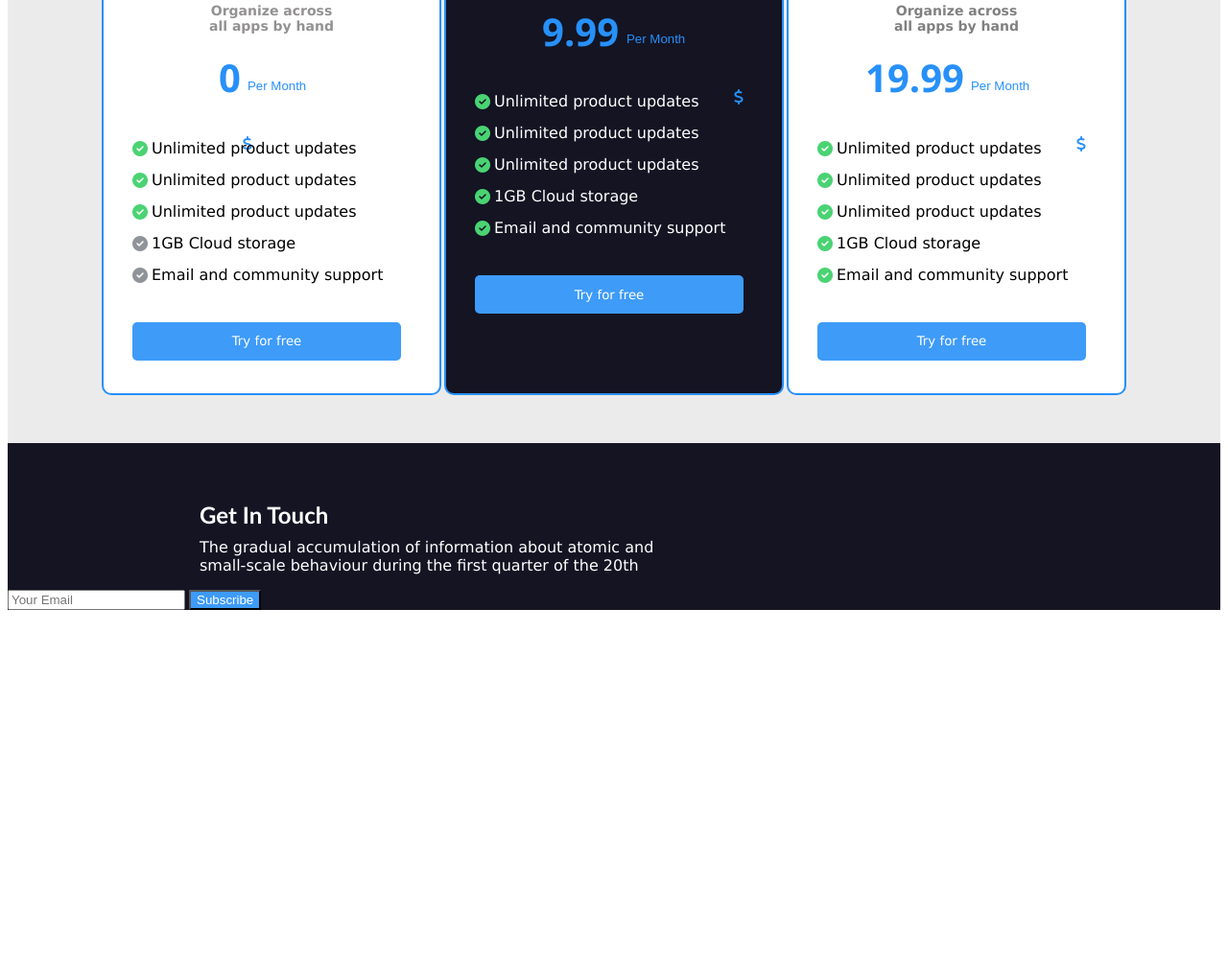
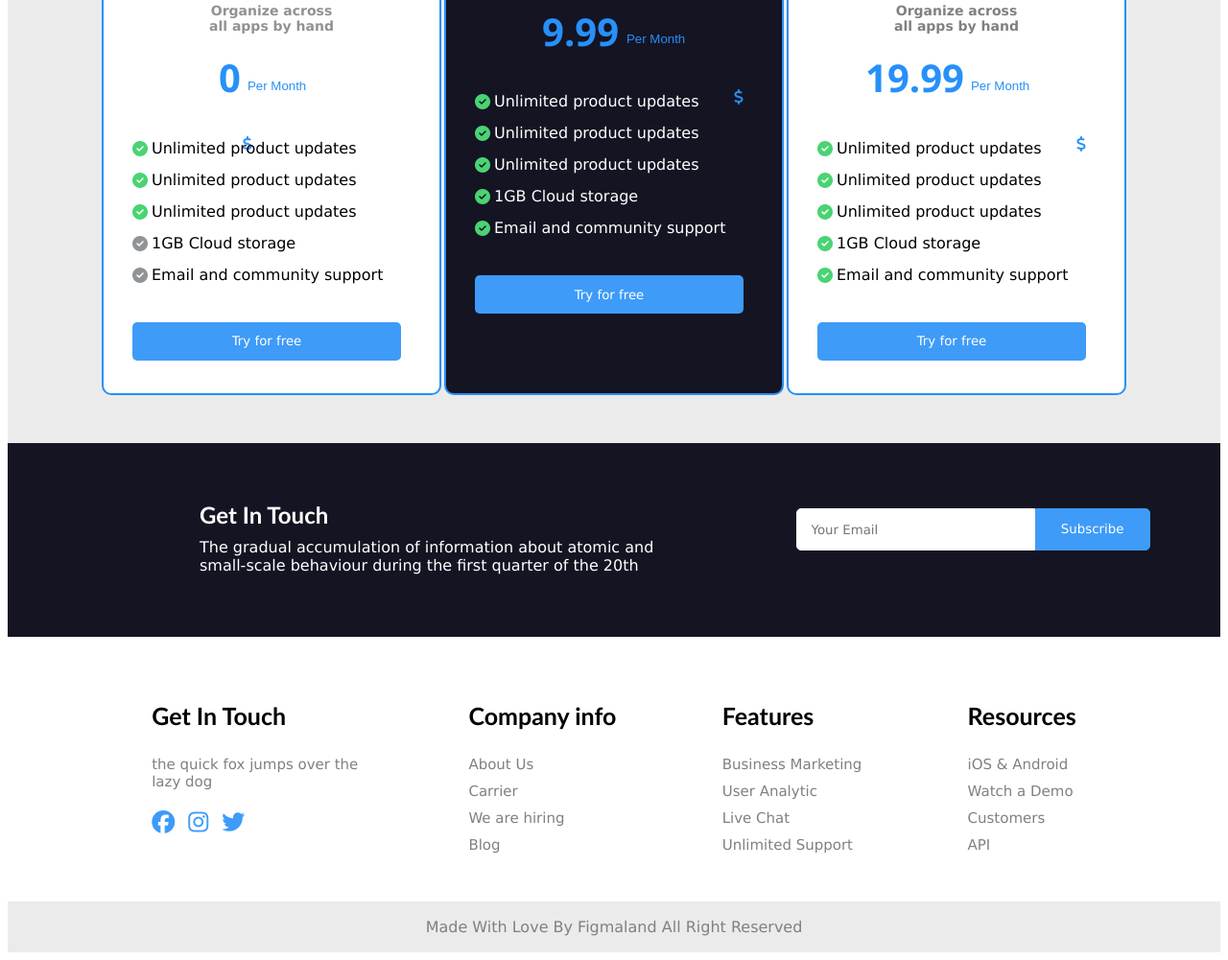
Before and after one commit to shreya-paul-17/Milestone-1-Exam, a plain HTML site: page Project-2/index.html in a window 1280 px wide. Shown: the part 3367-4368 px from the top of the page at 96% size. Before the commit the page ends 4011 px from the top, so only its background shows below. Drawn offline with Linux system fonts and the light colour scheme.

Commit message:
Add updated files

```diff
--- a/Project-2/index.html
+++ b/Project-2/index.html
@@ -274,8 +274,45 @@
     <section class="section-6">
         <h1>Get In Touch</h1>
         <p>The gradual accumulation of information about atomic and small-scale behaviour during the first quarter of the 20th</p>
-        <input type="email" name="email" placeholder="Your Email" id="email" required>
-        <button type="button">Subscribe</button>
+        <div class="information">
+            <input type="email" name="email" placeholder="Your Email" id="email" required>
+            <button type="button">Subscribe</button>
+        </div>
+    </section>
+
+    <footer>
+        <div class="links-container-1">
+            <h1>Get In Touch</h1>
+            <p>the quick fox jumps over the lazy dog</p>
+            <i class="fa-brands fa-facebook fa-xl" style="color: #3e9bf8; padding-right:10px;"></i>
+            <i class="fa-brands fa-instagram fa-xl" style="color: #3e9bf8; padding-right:10px;"></i>
+            <i class="fa-brands fa-twitter fa-xl" style="color: #3e9bf8; padding-right:10px;"></i>
+        </div>
+        <div class="links-containers">
+            <h1>Company info</h1>
+            <a href="#">About Us</a>
+            <a href="#">Carrier</a>
+            <a href="#">We are hiring</a>
+            <a href="#">Blog</a>
+        </div>
+        <div class="links-containers">
+            <h1>Features</h1>
+            <a href="#">Business Marketing</a>
+            <a href="#">User Analytic</a>
+            <a href="#">Live Chat</a>
+            <a href="#">Unlimited Support</a>
+        </div>
+        <div class="links-containers">
+            <h1>Resources</h1>
+            <a href="#">iOS & Android</a>
+            <a href="#">Watch a Demo</a>
+            <a href="#">Customers</a>
+            <a href="#">API</a>
+        </div>
+    </footer>
+
+    <section class="section-7">
+        <p>Made With Love By Figmaland All Right Reserved</p>
     </section>
 </body>
 </html>
--- a/Project-2/style.css
+++ b/Project-2/style.css
@@ -519,7 +519,6 @@ nav>button:hover{
 .price{
     display: flex;
     justify-content: center;
-    /* padding-top: 50px; */
     padding-bottom: 50px;
 }
 
@@ -751,6 +750,7 @@ nav>button:hover{
 .section-6{
     background-color: #141423;
     padding-top: 10px;
+    padding-bottom: 90px;
 }
 
 .section-6>h1{
@@ -768,7 +768,84 @@ nav>button:hover{
     width: 500px;
 }
 
-.section-6>button{
+.section-6>.information{
+    margin-top: -85px;
+    display: flex;
+}
+
+.section-6>.information>input{
+    width: 230px;
+    height: 40px;
+    border-top-left-radius: 5px;
+    border-bottom-left-radius: 5px;
+    border: 1px solid #ffffff;
+    padding-left: 15px;
+    margin-left: 65%;
+    font-family:Verdana, Geneva, Tahoma, sans-serif;
+}
+
+.section-6>.information>button{
+    width: 120px;
+    height: 43.5px;
+    border: 1px solid #3e9bf8;
+    border-top-right-radius: 5px;
+    border-bottom-right-radius: 5px;
+    font-family: Verdana, Geneva, Tahoma, sans-serif;
     background-color: #3e9bf8;
     color: #ffffff;
 }
+
+.section-6>.information>button:hover{
+    background-color: #1987f6;
+}
+
+footer{
+    display: flex;
+    justify-content: space-evenly;
+    padding-top: 50px;
+    padding-bottom: 50px;
+}
+
+footer>.links-container-1>h1{
+    font-family: 'Trebuchet MS', 'Lucida Sans Unicode', 'Lucida Grande', 'Lucida Sans', Arial, sans-serif;
+    font-size: 25px;
+    padding-bottom: 10px;
+}
+
+footer>.links-container-1>p{
+    width: 220px;
+    font-family: Verdana, Geneva, Tahoma, sans-serif;
+    color: grey;
+    font-size: 15px;
+    padding-bottom: 10px;
+}
+
+footer>.links-containers{
+    display: grid;
+    grid-gap: 10px;
+    margin-left: -40px;
+}
+
+footer>.links-containers>h1{
+    font-family: 'Trebuchet MS', 'Lucida Sans Unicode', 'Lucida Grande', 'Lucida Sans', Arial, sans-serif;
+    font-size: 25px;
+}
+
+footer>.links-containers>a{
+    font-family: Verdana, Geneva, Tahoma, sans-serif;
+    text-decoration: none;
+    color: grey;
+    font-size: 15px;
+}
+
+.section-7{
+    background-color: #cbcbcb64;
+    padding-top: 1px;
+    padding-bottom: 1px;
+}
+
+.section-7>p{
+    text-align: center;
+    font-family: Verdana, Geneva, Tahoma, sans-serif;
+    color: grey;
+}
```
